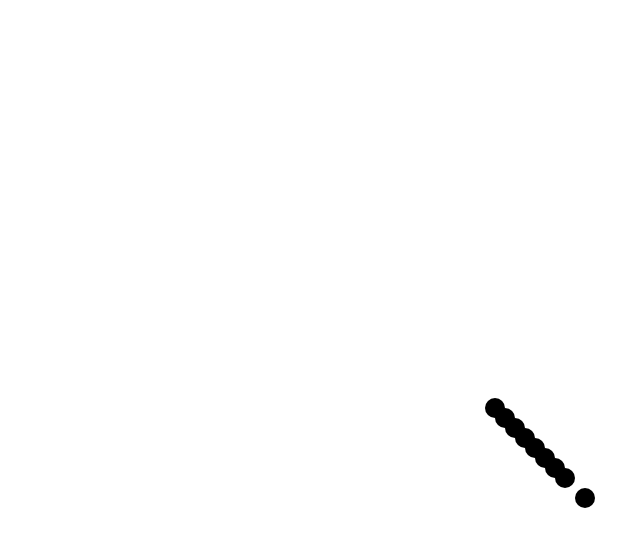
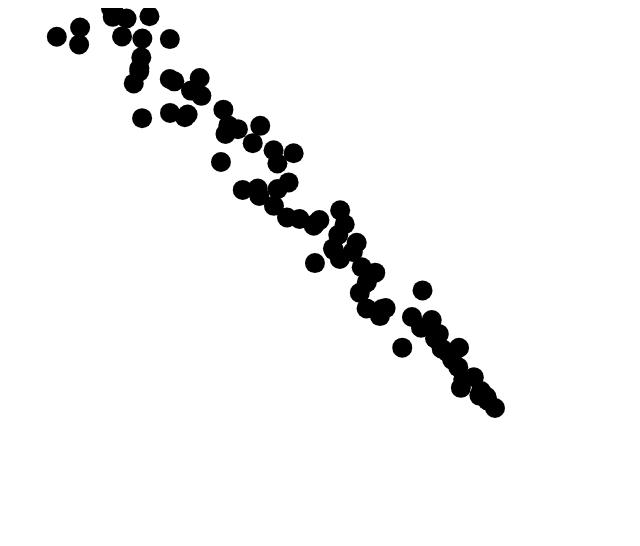
Before and after one commit to simmuji/canvas-tutorial, a plain HTML site: page ParticlesEmission/index.htm in a window 1280 px wide. Shown: the whole page, without its empty margins (153-793 px from the left). Drawn offline with Linux system fonts and the light colour scheme.

Commit message:
Adding randomness to the particles movement.

```diff
--- a/ParticlesEmission/index.htm
+++ b/ParticlesEmission/index.htm
@@ -25,7 +25,7 @@
 
 		//Array for storing particles
 		var particles = [];
-		var max_particles = 10;
+		var max_particles = 100;
 
 		//Object for each particle
 		var Particle = {
@@ -65,13 +65,13 @@
 			for(var i=0; i< particles.length; i++){
 				var particle = particles[i];
 
-				//For memory - remove a particle from the array when it hit 10 then
+				//For memory - remove a particle from the array when it hit max particle allowed
 				if( particles.length >= max_particles) particles.shift();
 
 				//Create/add a new particle
 				particle.draw();
-				particle.x += particle.x_speed;
-				particle.y += particle.x_speed;
+				particle.x -= particle.x_speed * Math.random();;
+				particle.y -= particle.y_speed * Math.random();
 			}
 
 
@@ -83,7 +83,7 @@
 			createParticle();
 			animate();
 
-		}, 500);
+		}, 20);
 
 
     </script>
```
